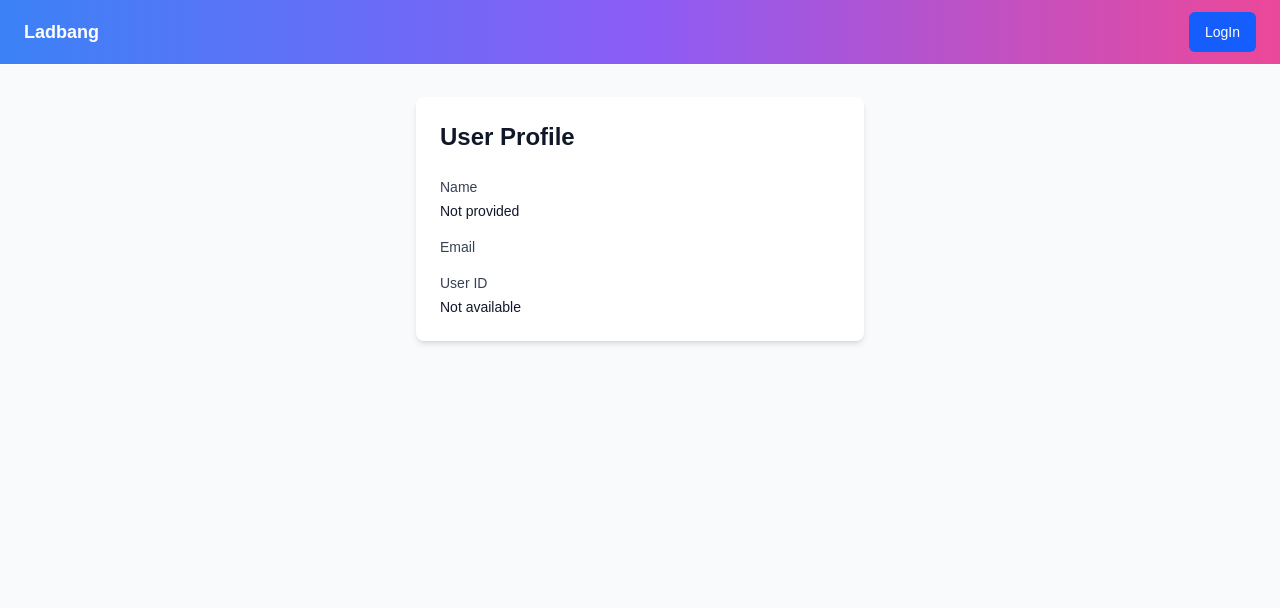
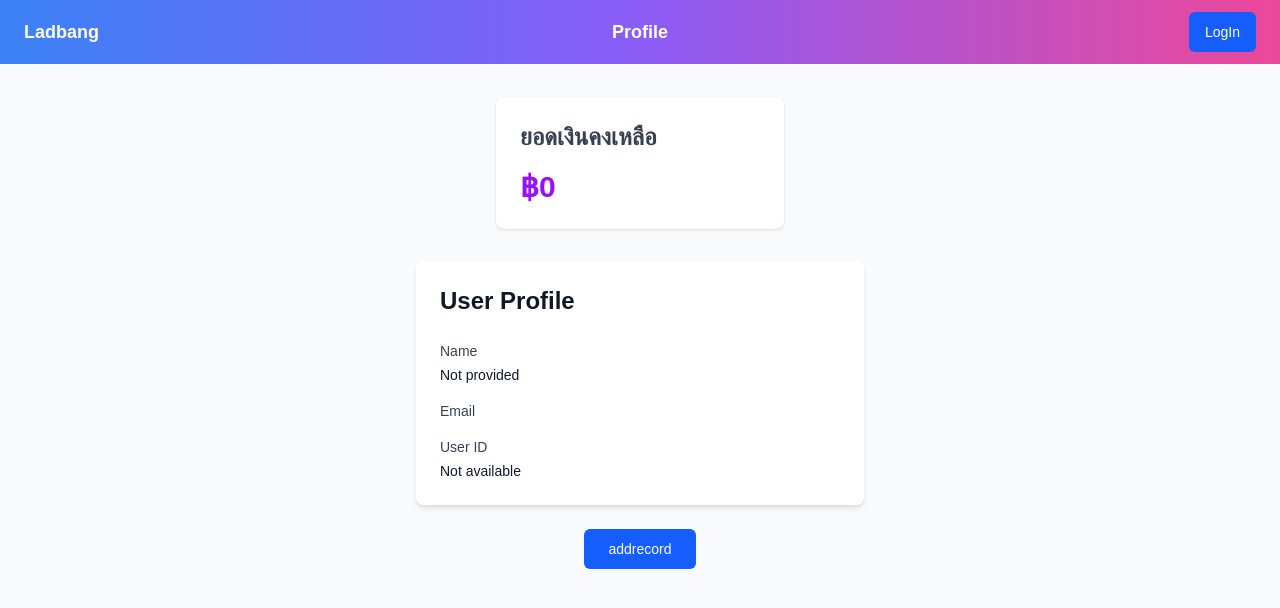
Before and after one commit to Sekiuu/ladbang-hub, a Next.js app in the folder client/: page /profile in a window 1280 px wide. Shown: the top 608 px of the page. Built offline with nearby package versions, Linux system fonts and the light colour scheme; no server answers.

Commit message:
update profile / navbar

```diff
--- /dev/null
+++ b/client/app/components/ui/Balance.tsx
@@ -0,0 +1,66 @@
+import React, { useState, useEffect } from "react";
+import { useSession } from "next-auth/react";
+import { api } from "../../api";
+import { UserBase } from "@/lib/schema/users";
+
+function Balance() {
+    const [balance, setBalance] = useState(0);
+const { data: session } = useSession();
+const [transactions, setTransactions] = useState<Transaction[]>([]);
+const [error, setError] = useState<string | null>(null);
+
+type Transaction = {
+  id: string;
+  user_id: string;
+  amount: number;
+  type: "income" | "expense";
+  detail: string | "";
+  tag: string;
+};
+
+useEffect(() => {
+    if ((session?.user as UserBase)?.id) {
+      loadTransactions();
+    }
+    console.log((session?.user as UserBase)?.id);
+  }, [session]);
+
+  // Calculate balance when transactions change
+  useEffect(() => {
+    // ผลรวมจาก transactions เดิม
+    console.log(transactions);
+    const transactionsBalance = transactions.reduce((acc, t) => {
+      return acc + (t.type === "income" ? Number(t.amount) : -Number(t.amount));
+    }, 0);
+
+    setBalance(transactionsBalance);
+    console.log(transactionsBalance, balance);
+  }, [transactions]);
+
+  const loadTransactions = async () => {
+    try {
+      const response = await api.get(
+        `/transactions/user/${(session?.user as UserBase)?.id}`
+      );
+      if (response?.success) {
+        setTransactions(response.body || []);
+      }
+    } catch (err) {
+      setError("ไม่สามารถโหลดข้อมูลธุรกรรมได้");
+    }
+  };
+  return (
+    <div>
+       <div className="bg-white rounded-lg shadow p-6 mb-8 min-h-2 w-72 max-w-md mx-auto">
+          <h2 className="text-2xl font-bold mb-4 text-gray-700">
+            ยอดเงินคงเหลือ
+          </h2>
+          <p className="text-3xl font-bold text-purple-600">
+            ฿{balance.toLocaleString()}
+          </p>
+        </div>
+    </div>
+  )
+}
+
+export default Balance
--- a/client/app/components/ui/Navbar.tsx
+++ b/client/app/components/ui/Navbar.tsx
@@ -18,13 +18,23 @@ export default function Navbar(): React.ReactElement {
     >
       <div className="w-full">
         <div className="w-full flex h-16 items-center px-2 sm:px-4 lg:px-6">
-          <div className="flex-1 flex items-center">
+          <div className="flex-1 flex items-center justify-start">
             <Link
-              href="/"
+              href="/landing"
               className="text-lg font-semibold"
               style={{ color: "#fff" }}
             >
               Ladbang
+            </Link>
+          </div>
+
+          <div className="flex-1 flex items-center justify-center">
+            <Link
+              href="/profile"
+              className="text-lg font-semibold"
+              style={{ color: "#fff" }}
+            >
+              Profile
             </Link>
           </div>
 
--- a/client/app/landing/page.tsx
+++ b/client/app/landing/page.tsx
@@ -60,10 +60,10 @@ export default function LandingPage() {
                     View Profile
                   </Link>
                   <Link
-                    href="/dashboard"
+                    href="/addrecord"
                     className="inline-block bg-blue-600 text-white px-6 py-2 rounded-lg hover:bg-blue-700 transition"
                   >
-                    Dashboard
+                    Get Start
                   </Link>
                 </div>
               </div>
--- a/client/app/page.tsx
+++ b/client/app/page.tsx
@@ -15,7 +15,7 @@ export default async function Home() {
             Welcome back, {session.user?.name}!
           </h1>
           <p className="text-gray-600 mb-4">You are successfully logged in.</p>
-          <Link href="/profile" className="text-blue-500 hover:underline">
+          <Link href="/landing" className="text-blue-500 hover:underline">
             View Profile
           </Link>
         </div>
--- a/client/app/profile/page.tsx
+++ b/client/app/profile/page.tsx
@@ -1,13 +1,17 @@
 "use client";
 import { useSession } from "next-auth/react";
+import { useRouter } from "next/navigation";
 import ProtectedRoute from "../components/ProtectedRoute";
-
+import ButtonUI from "../components/ui/Button";
+import Balance from "../components/ui/Balance";
 export default function ProfilePage() {
   const { data: session } = useSession();
+  const router = useRouter();
 
   return (
 
       <div className="min-h-screen bg-gray-50 py-8">
+        <Balance/>
         <div className="max-w-md mx-auto bg-white rounded-lg shadow-md p-6">
           <h1 className="text-2xl font-bold text-gray-900 mb-6">
             User Profile
@@ -42,6 +46,18 @@ export default function ProfilePage() {
             </div>
           </div>
         </div>
+
+        <div className="flex-1 flex items-center justify-center mt-6">
+          <ButtonUI
+            type="button"
+            variant="primary"
+            size="md"
+            onClick={() => router.push("/addrecord")}
+            className="px-6"
+          >
+            addrecord
+          </ButtonUI>
+        </div>
       </div>
 
   );
```
